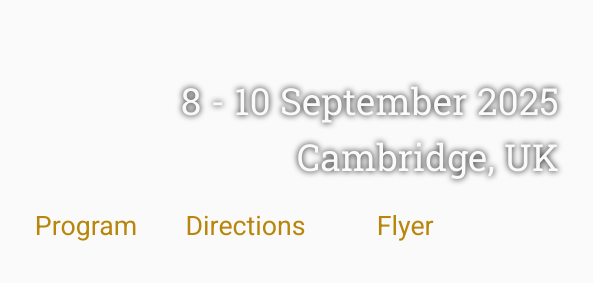
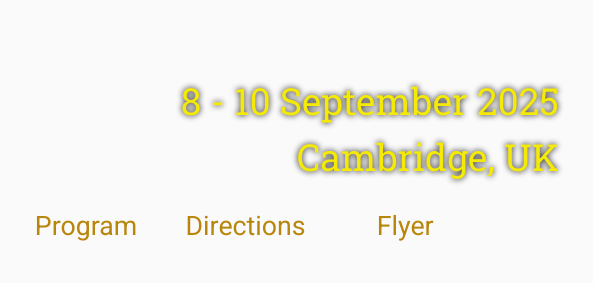
Before and after one commit to hazratali/test-conf, a plain HTML site: page index.html in a window 1280 px wide. Shown: the part 166-449 px from the top of the page, 554-1147 px from the left. Drawn offline with Linux system fonts and the light colour scheme.

Commit message:
Update main.css

```diff
--- a/assets/main.css
+++ b/assets/main.css
@@ -79,7 +79,7 @@ th,td{
 /* Website Banner */
 .banner {position: relative; font-family:'Roboto Slab',serif;}
 .top-left {font-size:4.33em; color: #030bfb; background: #fafafa; text-align: center; width: 1000px; height: 67px; position: absolute; padding: 36px 0 0 0; top: 0px;}
-.bottom-right {font-size:2.33em; color: #fafafa; line-height: 1.5em; width: auto; height: 100px; padding: 0px 27px 27px 0px; text-align: right; position: absolute; bottom: 0px; right: 0px; text-shadow: 0px 0px 6px #000000;}
+.bottom-right {font-size:2.33em; color: #f5e906; line-height: 1.5em; width: auto; height: 100px; padding: 0px 27px 27px 0px; text-align: right; position: absolute; bottom: 0px; right: 0px; text-shadow: 0px 0px 6px #000000;}
 
 /* Conference Title Logo */
 .title1{color: #b2132e; text-shadow: 1px 1px 3px #c0c0c0;}
```
